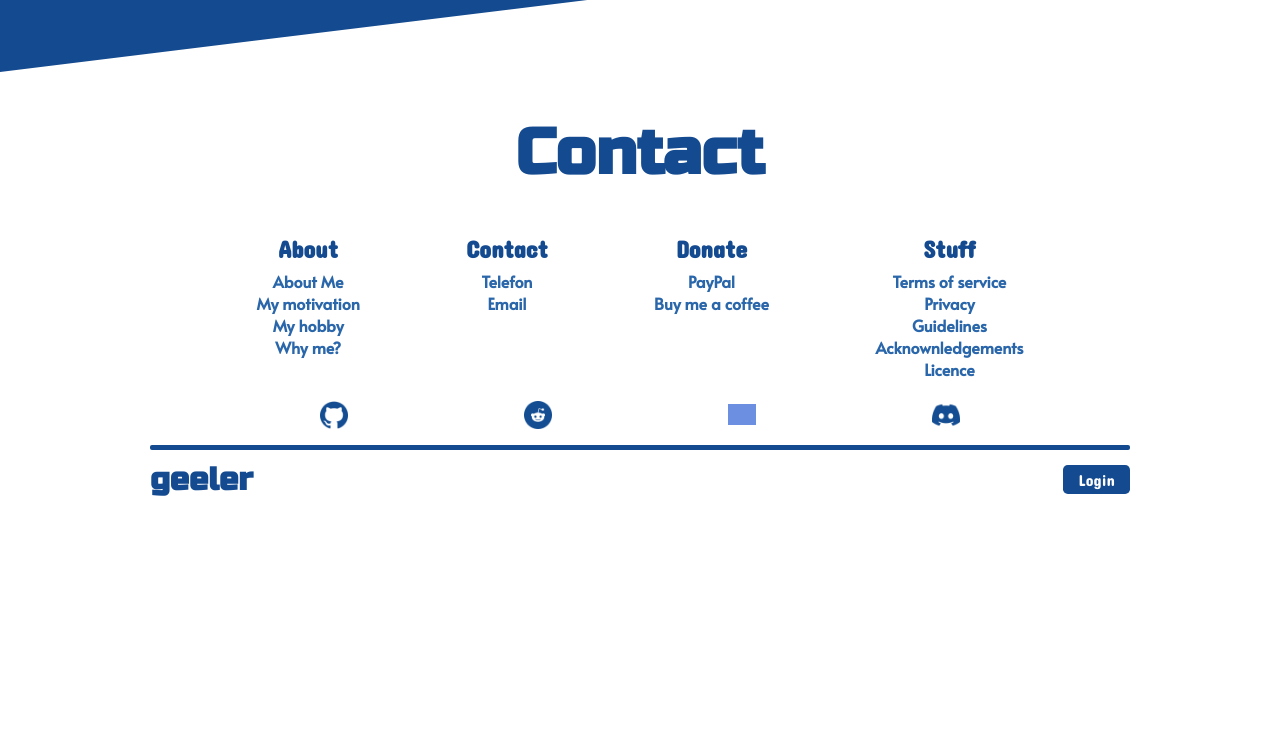
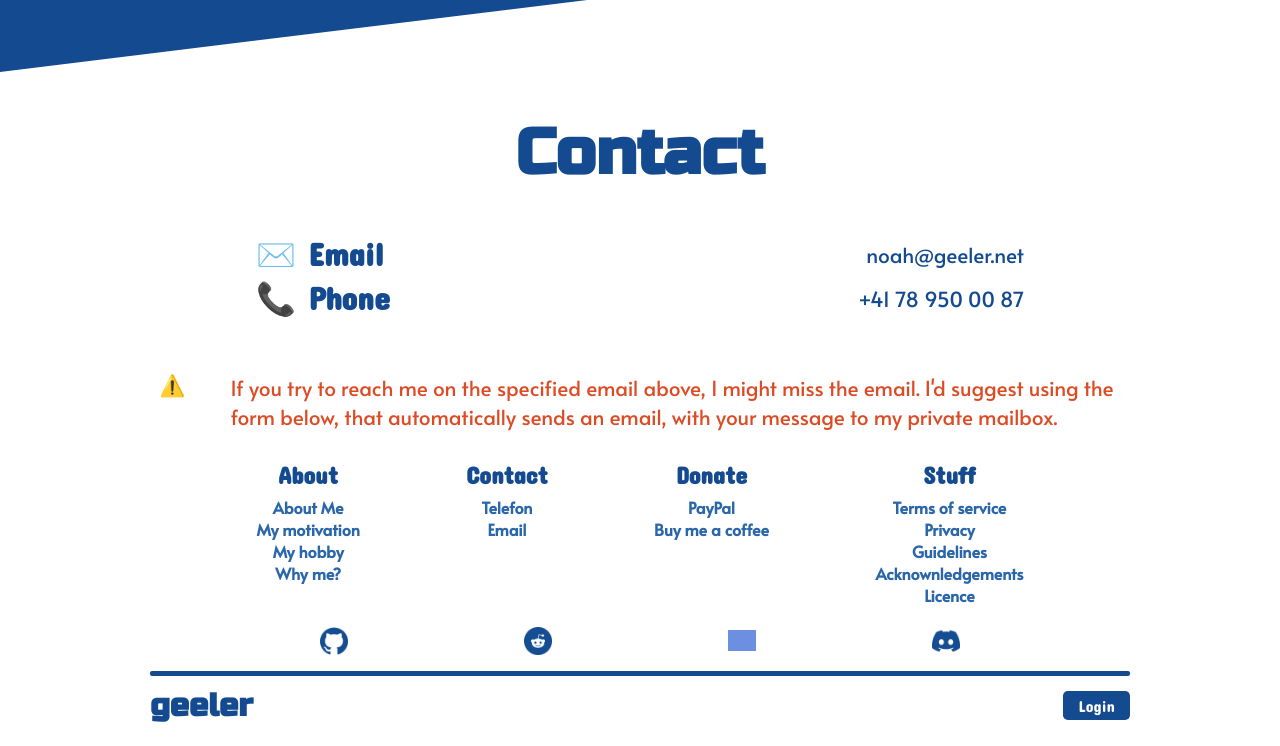
Before and after one commit to Nevah5/geeler, a PHP site: page / in a window 1280 px wide. Shown: the part 4235-4981 px from the top of the page. Before the commit the page ends 4731 px from the top, so only its background shows below. Run offline with PHP 8.4, Linux system fonts and the light colour scheme; grey boxes are pictures that could not be loaded.

Commit message:
added contact details and paypal donate link

```diff
--- a/index.html
+++ b/index.html
@@ -120,7 +120,7 @@
             </div>
             <div class="overlay">
               <div class="foot">
-                <a href="https://nevah5.com">Visit Beta &#10095;</a>
+                <a href="https://nevah5.com" target="_blank">Visit Beta &#10095;</a>
               </div>
             </div>
           </div>
@@ -137,7 +137,7 @@
             </div>
             <div class="overlay">
               <div class="foot">
-                <a href="https://github.com/Nevah5/discoin">Visit GitHub &#10095;</a>
+                <a href="https://github.com/Nevah5/discoin" target="_blank">Visit GitHub &#10095;</a>
               </div>
             </div>
           </div>
@@ -153,7 +153,7 @@
             </div>
             <div class="overlay">
               <div class="foot">
-                <a href="https://github.com/Nevah5/DockerMonitoring">Visit GitHub &#10095;</a>
+                <a href="https://github.com/Nevah5/DockerMonitoring" target="_blank">Visit GitHub &#10095;</a>
               </div>
             </div>
           </div>
@@ -180,7 +180,22 @@
   </div>
   <div class="contact" id="contact">
     <h1>Contact</h1>
-
+    <div class="details">
+      <div class="detail">
+        <h3>✉️ Email</h3>
+        <a href="mailto:noah@geeler.net">noah@geeler.net</a>
+      </div>
+      <div class="detail">
+        <h3>📞 Phone</h3>
+        <a href="tel:+41789500087">+41 78 950 00 87</a>
+      </div>
+    </div>
+    <div class="message">
+      <div class="wrapper">
+        <div class="exclamation"><h3>⚠️⠀</h3></div>
+        <p>If you try to reach me on the specified email above, I might miss the email. I'd suggest using the form below, that automatically sends an email, with your message to my private mailbox.</p>
+      </div>
+    </div>
   </div>
   <div class="footer">
     <nav>
@@ -198,7 +213,7 @@
       </div>
       <div>
         <h1>Donate</h1>
-        <a href="./">PayPal</a>
+        <a href="https://www.paypal.com/donate/?hosted_button_id=AP8EUCER58QRA" target="_blank">PayPal</a>
         <a href="https://www.buymeacoffee.com/nevah5" target="_blank">Buy me a coffee</a>
       </div>
       <div>
@@ -211,10 +226,10 @@
       </div>
     </nav>
     <div class="wrapper">
-      <a href="https://github.com/Nevah5"></a>
-      <a href="https://reddit.com/u/Nevah5"></a>
-      <a href="https://steampowered.com"></a>
-      <a href="https://dicord.gg"></a>
+      <a href="https://github.com/Nevah5" target="_blank"></a>
+      <a href="https://reddit.com/u/Nevah5" target="_blank"></a>
+      <a href="https://steampowered.com" target="_blank"></a>
+      <a href="https://dicord.gg" target="_blank"></a>
     </div>
     <div class="foot">
       <div class="spacer"></div>
--- a/style.css
+++ b/style.css
@@ -762,6 +762,109 @@ nav.navbar .align_end {
   color: #144A8F;
   width: 100%;
   text-align: center;
+}
+
+.contact h3 {
+  font-family: Concert One;
+  font-size: 2rem;
+  color: #144A8F;
+  margin: 0;
+}
+
+.contact a {
+  font-family: Alata;
+  font-size: 1.3rem;
+  color: #144A8F !important;
+}
+
+.contact .details {
+  display: -webkit-box;
+  display: -ms-flexbox;
+  display: flex;
+  -webkit-box-pack: start;
+      -ms-flex-pack: start;
+          justify-content: flex-start;
+  -webkit-box-align: center;
+      -ms-flex-align: center;
+          align-items: center;
+  -webkit-box-orient: vertical;
+  -webkit-box-direction: normal;
+      -ms-flex-direction: column;
+          flex-direction: column;
+  -ms-flex-wrap: nowrap;
+      flex-wrap: nowrap;
+  width: 100%;
+}
+
+.contact .details .detail {
+  width: 60%;
+  display: -webkit-box;
+  display: -ms-flexbox;
+  display: flex;
+  -webkit-box-pack: justify;
+      -ms-flex-pack: justify;
+          justify-content: space-between;
+  -webkit-box-align: center;
+      -ms-flex-align: center;
+          align-items: center;
+  margin-bottom: 5px;
+}
+
+.contact .message {
+  display: -webkit-box;
+  display: -ms-flexbox;
+  display: flex;
+  -webkit-box-pack: center;
+      -ms-flex-pack: center;
+          justify-content: center;
+  -webkit-box-align: start;
+      -ms-flex-align: start;
+          align-items: flex-start;
+  width: 100%;
+  margin: 50px 0 30px;
+}
+
+.contact .message .wrapper {
+  display: -webkit-box;
+  display: -ms-flexbox;
+  display: flex;
+  -webkit-box-pack: end;
+      -ms-flex-pack: end;
+          justify-content: flex-end;
+  -webkit-box-align: start;
+      -ms-flex-align: start;
+          align-items: flex-start;
+  width: 80%;
+}
+
+.contact .message .wrapper h3, .contact .message .wrapper p {
+  font-family: Alata;
+  font-size: 1.3rem;
+  color: #DD4B25 !important;
+}
+
+.contact .message .wrapper h3 {
+  font-family: Concert One;
+  font-size: 1.3rem;
+  color: #144A8F;
+  margin: 0 30px 0 0;
+}
+
+.contact .message .wrapper .exclamation {
+  display: -webkit-box;
+  display: -ms-flexbox;
+  display: flex;
+  -webkit-box-pack: end;
+      -ms-flex-pack: end;
+          justify-content: flex-end;
+  -webkit-box-align: start;
+      -ms-flex-align: start;
+          align-items: flex-start;
+}
+
+.contact .message .wrapper p {
+  margin: 0;
+  width: 90%;
 }
 
 div.footer {
--- a/style.scss
+++ b/style.scss
@@ -530,6 +530,68 @@ nav.navbar{
     color: #144A8F;
     width: 100%;
     text-align: center;
+  }
+  h3{
+    font-family: Concert One;
+    font-size: 2rem;
+    color: #144A8F;
+    margin: 0;
+  }
+  a{
+    font-family: Alata;
+    font-size: 1.3rem;
+    color: #144A8F !important;
+  }
+  .details{
+    display: flex;
+    justify-content: flex-start;
+    align-items: center;
+    flex-direction: column;
+    flex-wrap: nowrap;
+    width: 100%;
+
+    .detail{
+      width: 60%;
+      display: flex;
+      justify-content: space-between;
+      align-items: center;
+      margin-bottom: 5px;
+    }
+  }
+  .message{
+    display: flex;
+    justify-content: center;
+    align-items: flex-start;
+    width: 100%;
+    margin: 50px 0 30px;
+
+    .wrapper{
+      display: flex;
+      justify-content: flex-end;
+      align-items: flex-start;
+      width: 80%;
+
+      h3, p{
+        font-family: Alata;
+        font-size: 1.3rem;
+        color: #DD4B25 !important;
+      }
+      h3{
+        font-family: Concert One;
+        font-size: 1.3rem;
+        color: #144A8F;
+        margin: 0 30px 0 0;
+      }
+      .exclamation{
+        display: flex;
+        justify-content: flex-end;
+        align-items: flex-start;
+      }
+      p{
+        margin: 0;
+        width: 90%;
+      }
+    }
   }
 }
 div.footer{
```
Also changed, not shown: 1 other file.
